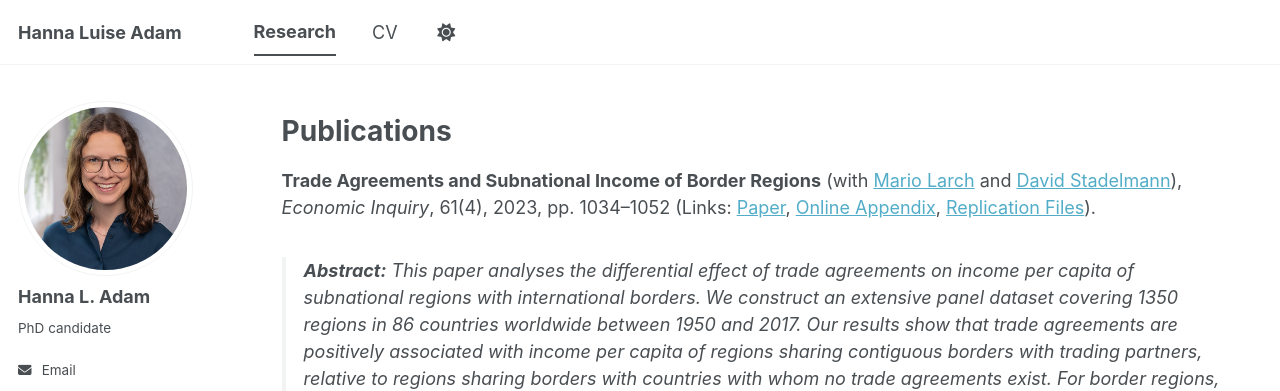
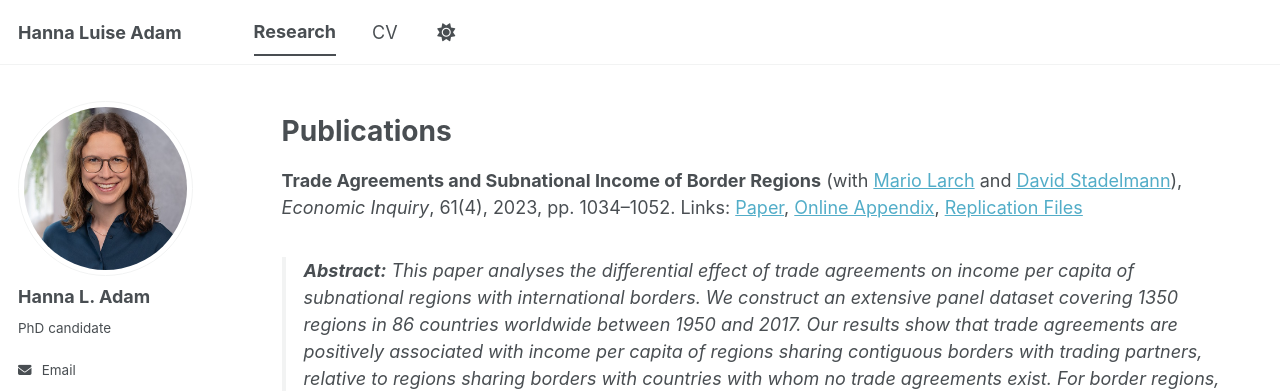
Before and after one commit to hanna-l-adam/hanna-l-adam.github.io, a Jekyll site: the page built from _pages/research.md, in a window 1280 px wide and 900 px high. Shown: the top 391 px of the window. Built offline with Jekyll 4.4.1, drawn with Linux system fonts in a browser that asks for light colours; some web fonts are replaced; a script bundle is joined from its source files by our own code; library files that are not in the unit come from our copies; part of the change alters nothing that is shown.

```diff
--- a/_pages/research.md
+++ b/_pages/research.md
@@ -9,7 +9,8 @@ redirect_from:
 
 # Publications
 
-**Trade Agreements and Subnational Income of Border Regions** (with <a href="https://www.ewf.uni-bayreuth.de/en/team/Prof_Mario_Larch/index.php" target="_blank">Mario Larch</a> and <a href="https://www.entwicklung.uni-bayreuth.de/en/team/david-stadelmann/" target="_blank">David Stadelmann</a>), *Economic Inquiry*, 61(4), 2023, pp. 1034–1052 (Links: <a href="https://doi.org/10.1111/ecin.13151" target="_blank">Paper</a>, <a href="https://onlinelibrary.wiley.com/action/downloadSupplement?doi=10.1111%2Fecin.13151&file=ecin13151-sup-0002_Appendix.pdf" target="_blank">Online Appendix</a>, <a href="https://doi.org/10.3886/E191609V3" target="_blank">Replication Files</a>).
+**Trade Agreements and Subnational Income of Border Regions** (with <a href="https://www.ewf.uni-bayreuth.de/en/team/Prof_Mario_Larch/index.php" target="_blank">Mario Larch</a> and <a href="https://www.entwicklung.uni-bayreuth.de/en/team/david-stadelmann/" target="_blank">David Stadelmann</a>), *Economic Inquiry*, 61(4), 2023, pp. 1034–1052.
+Links: <a href="https://doi.org/10.1111/ecin.13151" target="_blank">Paper</a>, <a href="https://onlinelibrary.wiley.com/action/downloadSupplement?doi=10.1111%2Fecin.13151&file=ecin13151-sup-0002_Appendix.pdf" target="_blank">Online Appendix</a>, <a href="https://doi.org/10.3886/E191609V3" target="_blank">Replication Files</a>
 > **Abstract:** This paper analyses the differential effect of trade agreements on income per capita of subnational regions with international borders. We construct an extensive panel dataset covering 1350 regions in 86 countries worldwide between 1950 and 2017. Our results show that trade agreements are positively associated with income per capita of regions sharing contiguous borders with trading partners, relative to regions sharing borders with countries with whom no trade agreements exist. For border regions, the positive relationship of trade agreements and regional income roughly compensates potential income disadvantages of having international borders. These insights help in explaining and mitigating regional inequalities.
 
 **Spain, Split and Talk: Quantifying Regional Independence** (with <a href="https://www.ewf.uni-bayreuth.de/en/team/Prof_Mario_Larch/index.php" target="_blank">Mario Larch</a> and <a href="https://www.uv.es/jorpaso2/" target="_blank">Jordi Paniagua</a>), *Regional Studies*, 59(1), 2025 (Links: <a href="https://www.uv.es/jorpaso2/papers/Spain_Split_talk_cesifo1_wp10742.pdf" target="_blank">Paper</a>, <a href="https://doi.org/10.1080/00343404.2024.2437501" target="_blank">Online Appendix</a>, Policy Outreach: <a href="https://gestio.coleconomistes.cat/MAILS/DOCS/12.Quantifying%20the%20Potencial%20Economic.pdf" target="_blank">Congress of the Economy and Business of Catalonia</a>, <a href="https://ecipe.org/insights/spain-split-and-talk-quantifying-regional-independence/" target="_blank">European Centre for International Political Economy</a>).
```
